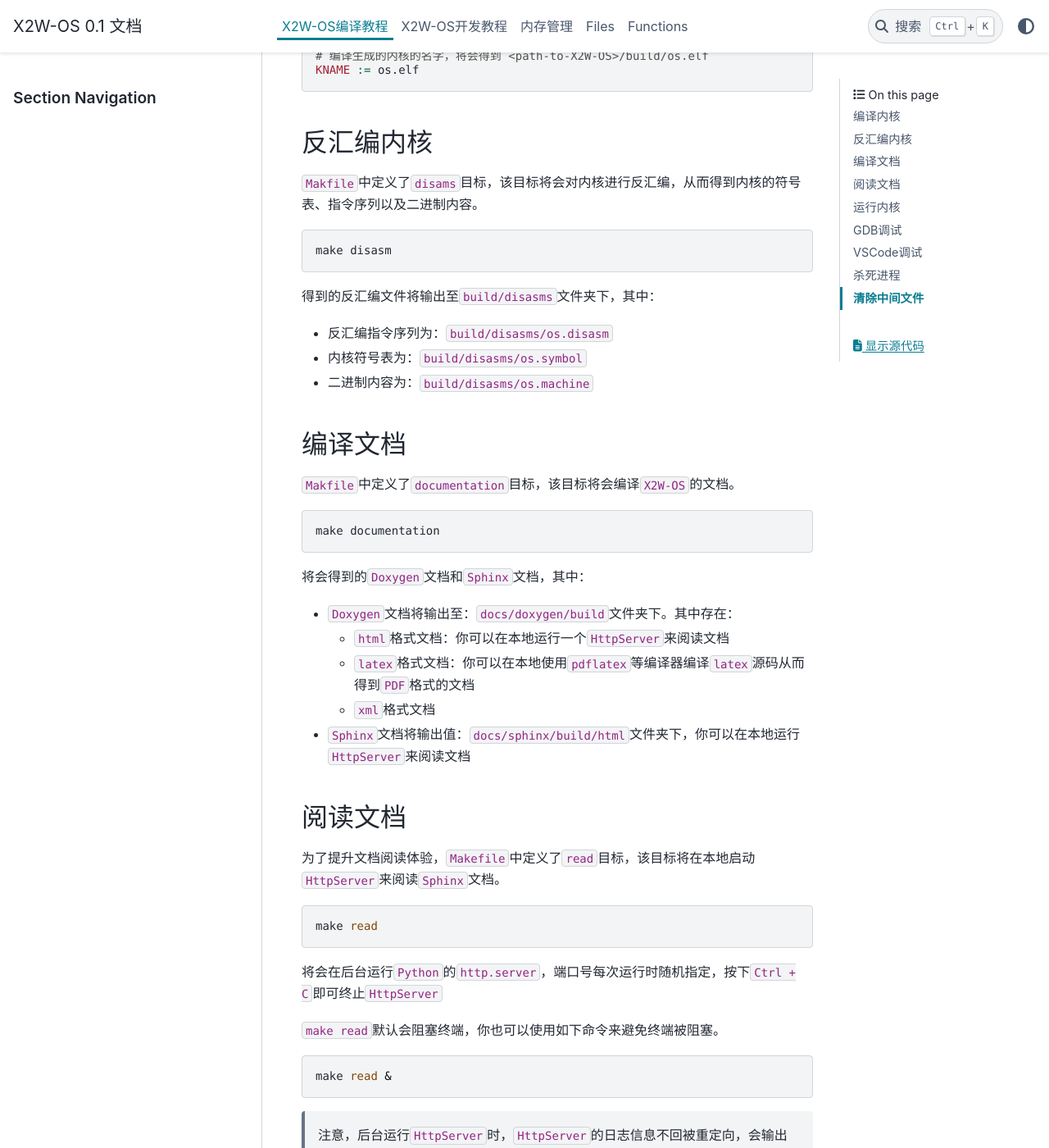
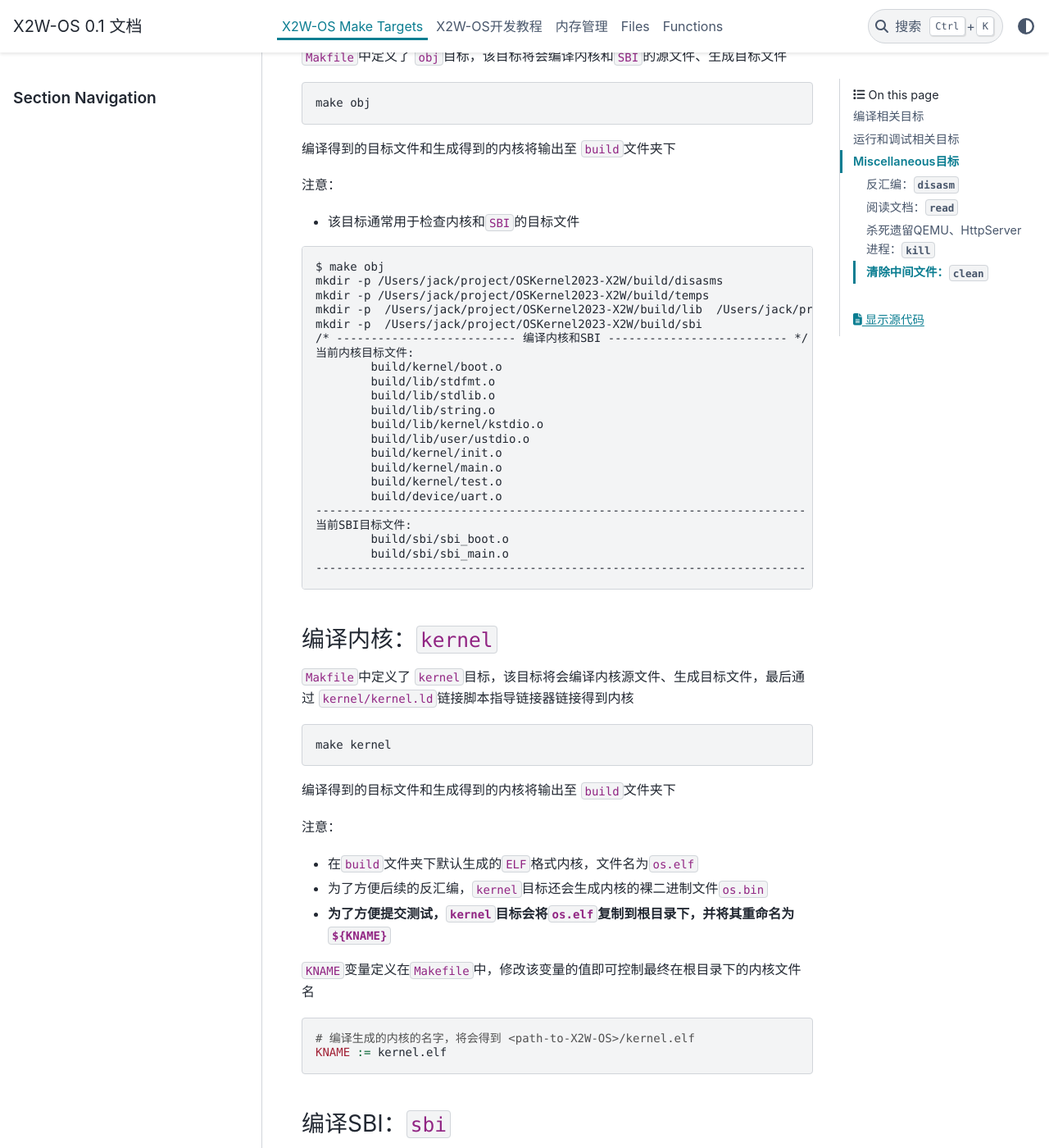
Before and after one commit to jackwang0108/X2W-OS, a Sphinx documentation site: the page built from docs/sphinx/source/docs/compile-tutorial.md, in a window 1280 px wide and 1400 px high, scrolled down 675 px. Shown: the whole window at 82% size. Built offline with Sphinx 7.4.7 and the PyData theme 0.15.4, drawn with Linux system fonts in a browser that asks for light colours; some of the changed text lies outside the part shown.

Commit message:
update makefile

````diff
--- a/docs/sphinx/source/docs/compile-tutorial.md
+++ b/docs/sphinx/source/docs/compile-tutorial.md
@@ -1,127 +1,221 @@
-# X2W-OS编译教程
+# X2W-OS Make Targets
 
-`X2W-OS`使用`make`来管理项目。具体来说，`X2W-OS`的`Makefile`支持的功能有：
+`X2W-OS`使用 `make`来管理项目。具体来说，`X2W-OS`的 `Makefile`中所有的目标可以分为三类：
 
-- **编译内核**：编译源文件并链接生成内核
-- **编译文档**：编译`X2W-OS`文档
-- **其他功能**：反汇编内核代码、生成内核符号表、本地阅读文档、`GDB`调试、`VSCode`调试等功能
+- **编译相关目标**：编译内核、编译`SBI`、编译文档
+- **运行调试相关目标**：使用`QEMU`运行`X2W-OS`、使用`GDB`、`VSCode`调试`X2W-OS`
+- **Miscellaneous目标**：具有多种用途的目标，例如杀死所有`QEMU`进程、启动`HttpServer`阅读文档……
 
-关于`Makefile`的源代码，请参考`X2W-OS`项目根目录下的[Makefile文件](../../../../Makefile)
+下面将分别介绍`X2W-OS`中这三类目标。
 
 
 
-## 编译内核
+> 关于 `Makefile`的源代码，请参考 `X2W-OS`项目根目录下的[Makefile文件](../../../../Makefile)
 
-`Makfile`中定义了`kernel`目标，该目标将会编译所有的源文件、生成目标文件，最后通过`os.ld`链接脚本指导链接器链接得到内核。
+
+
+## 编译相关目标
+
+`X2W-OS`的`Makefile`中分别提供了编译源文件、内核、`SBI`、文档的目标
+
+### 编译源文件：`obj`
+
+`Makfile`中定义了 `obj`目标，该目标将会编译内核和`SBI`的源文件、生成目标文件
+
+```shell
+make obj
+```
+
+编译得到的目标文件和生成得到的内核将输出至 `build`文件夹下
+
+注意：
+
+- 该目标通常用于检查内核和`SBI`的目标文件
+
+```shell
+$ make obj
+mkdir -p /Users/jack/project/OSKernel2023-X2W/build/disasms
+mkdir -p /Users/jack/project/OSKernel2023-X2W/build/temps
+mkdir -p  /Users/jack/project/OSKernel2023-X2W/build/lib  /Users/jack/project/OSKernel2023-X2W/build/lib/kernel  /Users/jack/project/OSKernel2023-X2W/build/lib/user  /Users/jack/project/OSKernel2023-X2W/build/kernel  /Users/jack/project/OSKernel2023-X2W/build/device
+mkdir -p  /Users/jack/project/OSKernel2023-X2W/build/sbi
+/* -------------------------- 编译内核和SBI -------------------------- */
+当前内核目标文件:
+	build/kernel/boot.o
+	build/lib/stdfmt.o
+	build/lib/stdlib.o
+	build/lib/string.o
+	build/lib/kernel/kstdio.o
+	build/lib/user/ustdio.o
+	build/kernel/init.o
+	build/kernel/main.o
+	build/kernel/test.o
+	build/device/uart.o
+-----------------------------------------------------------------------
+当前SBI目标文件:
+	build/sbi/sbi_boot.o
+	build/sbi/sbi_main.o
+-----------------------------------------------------------------------
+```
+
+### 编译内核：`kernel`
+
+`Makfile`中定义了 `kernel`目标，该目标将会编译内核源文件、生成目标文件，最后通过 `kernel/kernel.ld`链接脚本指导链接器链接得到内核
 
 ```shell
 make kernel
 ```
 
-此外，生成得到的内核的名称由`KNAME`变量控制，并且编译得到的目标文件和生成得到的内核将输出至`build`文件夹下。
+编译得到的目标文件和生成得到的内核将输出至 `build`文件夹下
+
+注意：
+
+- 在`build`文件夹下默认生成的`ELF`格式内核，文件名为`os.elf`
+- 为了方便后续的反汇编，`kernel`目标还会生成内核的裸二进制文件`os.bin`
+- **为了方便提交测试，`kernel`目标会将`os.elf`复制到根目录下，并将其重命名为`${KNAME}`**
+
+`KNAME`变量定义在`Makefile`中，修改该变量的值即可控制最终在根目录下的内核文件名
 
 ```makefile
-# 编译生成的内核的名字，将会得到 <path-to-X2W-OS>/build/os.elf
-KNAME := os.elf
+# 编译生成的内核的名字，将会得到 <path-to-X2W-OS>/kernel.elf
+KNAME := kernel.elf
 ```
 
 
 
-## 反汇编内核
+### 编译SBI：`sbi`
 
-`Makfile`中定义了`disams`目标，该目标将会对内核进行反汇编，从而得到内核的符号表、指令序列以及二进制内容。
+`Makfile`中定义了 `sbi`目标，该目标将会编译`SBI`源文件、生成目标文件，最后通过 `sbi/sbi.ld`链接脚本指导链接器链接得到`SBI`
 
 ```shell
-make disasm
+make sbi
 ```
 
-得到的反汇编文件将输出至`build/disasms`文件夹下，其中：
+编译得到的目标文件和生成得到的`SBI`将输出至 `build`文件夹下
 
-- 反汇编指令序列为：`build/disasms/os.disasm`
-- 内核符号表为：`build/disasms/os.symbol`
-- 二进制内容为：`build/disasms/os.machine`
+注意：
+
+- 在`build`文件夹下默认生成的`ELF`格式`SBI`，文件名为`sbi.elf`
+- 为了方便后续的反汇编，`sbi`目标还会生成`SBI`的裸二进制文件`os.bin`
+- 为了方便提交测试，`kernel`目标会将`sbi.elf`复制到根目录下，并将其重命名为`${SNAME}`
+
+`SNAME`变量定义在`Makefile`中，修改该变量的值即可控制最终在根目录下的`SBI`文件名
+
+```makefile
+# 编译生成的内核的名字，将会得到 <path-to-X2W-OS>/sbi.elf
+SNAME := sbi.elf
+```
 
 
 
-## 编译文档
+### 编译文档：`documentation`
 
-`Makfile`中定义了`documentation`目标，该目标将会编译`X2W-OS`的文档。
+`Makfile`中定义了 `documentation`目标，该目标将会通过`Doxygen`和`Sphinx`编译文档系统
 
 ```shell
 make documentation
 ```
 
-将会得到的`Doxygen`文档和`Sphinx`文档，其中：
+编译得到的`Doxygen`文档和`Sphinx`文档将分别输出至：
 
-- `Doxygen`文档将输出至：`docs/doxygen/build`文件夹下。其中存在：
-  - `html`格式文档：你可以在本地运行一个`HttpServer`来阅读文档
-  - `latex`格式文档：你可以在本地使用`pdflatex`等编译器编译`latex`源码从而得到`PDF`格式的文档
-  - `xml`格式文档
-- `Sphinx`文档将输出值：`docs/sphinx/build/html`文件夹下，你可以在本地运行`HttpServer`来阅读文档
+- `<path-to-X2W-OS>/docs/doxygen/build`
+- `<path-to-X2W-OS>/docs/sphinx/build`
+
+注意：
+
+- `Sphinx`将会输出`html`格式的文档
+- `Doxygen`将会输出`html`、`latex`和`xml`三种格式的文档，你可以修改`<path-to-X2W-OS>/docs/doxygen/Doxyfile`来改变这一行为
+- 你可以使用`pdflatex`等其它工具生成诸如`PDF`等其他格式的文档
+
+> 关于如何在本地阅读`HTML`格式的文档，请参考
 
 
 
+### 编译内核和SBI：`all`
 
+`Makfile`中定义了 `all`目标，该目标将会：
 
-## 阅读文档
-
-为了提升文档阅读体验，`Makefile`中定义了`read`目标，该目标将在本地启动`HttpServer`来阅读`Sphinx`文档。
+- 编译内核
+- 编译`SBI`
 
 ```shell
-make read
+make all
 ```
-
-将会在后台运行`Python`的`http.server`，端口号每次运行时随机指定，按下`Ctrl + C`即可终止`HttpServer`
-
-`make read`默认会阻塞终端，你也可以使用如下命令来避免终端被阻塞。
-
-```shell
-make read &
-```
-
-> 注意，后台运行`HttpServer`时，`HttpServer`的日志信息不回被重定向，会输出到终端上。需要用户手动进行重定向。
 
 
 
+### 编译内核、SBI和文档：`full`
 
+`Makfile`中定义了 `full`目标，该目标将会：
 
-## 运行内核
-
-`Makefile`提供了`run`目标，该目标将启动`QEMU`运行内核。`QEMU`的输出信息将输出在终端上。
+- 编译内核
+- 编译`SBI`
+- 编译文档
 
 ```shell
-make run
+make full
 ```
 
 
 
 
 
-## GDB调试
+## 运行和调试相关目标
 
-`QEMU`支持通过`GDB`连接到`QEMU`中进行调试，因此`Makefile`提供了`debug-gdb`目标，以通过`GDB`连接`QEMU`进行调试。
+`X2W-OS`的`Makefile`中提供了直接运行内核、使用`GDB`调试内核、使用`VSCode`调试内核的目标
+
+
+
+### 直接运行内核：`run`
+
+`Makefile`提供了 `run`目标，该目标将启动 `QEMU`运行内核。`QEMU`的输出信息将输出在终端上。
+
+```shell
+make run
+```
+
+> 警告：
+>
+> - 当前仅在`Ubuntu`上进行了测试，其他类`Unix/Linux`平台没有进行测试
+> - 无法在`MacOS`上运行，因为：
+>   - 通过`brew`安装的`qemu-system-riscv64`没有通过所有测试，无法将诸如`mret`等指令翻译为本地指令（`JIT`）
+>   - 通过`port`安装依赖库后从源码编译`QEMU-7.2.0`时会因为导入头文件问题报错
+
+
+
+
+
+### GDB调试：`debug-gdb`
+
+`QEMU`支持通过 `GDB`连接到 `QEMU`中进行调试，因此 `Makefile`提供了 `debug-gdb`目标，以通过 `GDB`连接 `QEMU`进行调试。
 
 ```shell
 make debug-gdb
 ```
 
-此时，`GDB`程序将在前台运行，而`QEMU`将在后台运行。退出时首先按下`Ctrl+C`以终止`QEMU`，而后输入`quit`后按下回车以退出`GDB`。
+运行该命令后，`GDB`将在前台运行，而 `QEMU`将在后台运行。退出时首先按下 `Ctrl+C`以终止 `QEMU`，而后输入 `quit`后按下回车以退出 `GDB`。
+
+> 注意：
+>
+> - `Makefile`将搜索`gdb-multiarch`或者`riscv64-unknown-elf-gdb`，你可以通过包管理安装或者手动编译安装
+> - 如果`Makefile`无法找到两个`GDB`中的任意一个，那么就会报错，而后终止运行
 
 
 
-## VSCode调试
+### VSCode调试：`debug-vscode`
 
-`VSCode`内嵌入了`UI`形式的`GDB`。因此诸如函数调用栈、全局变量、寄存器等调试信息非常易于观察，因此`Makefile`提供了`debug-vscode`实现以通过`VSCode`连接`QEMU`进行调试
+`VSCode`内嵌入了 `UI`形式的 `GDB`。因此诸如函数调用栈、全局变量、寄存器等调试信息非常易于观察，因此 `Makefile`提供了 `debug-vscode`实现以通过 `VSCode`连接 `QEMU`进行调试
 
 ```shell
 make debug-vscode
 ```
 
-此时，`QEMU`将在前台运行，`QEMU`的输出信息将输出到屏幕上，并将`GDB`端口暴露到本机的`1234`端口。
+此时，`QEMU`将在前台运行，`QEMU`的输出信息将输出到屏幕上，并将 `GDB`端口暴露到本机的 `1234`端口。
 
-按照下述步骤在`VSCode`开始调试：
 
-- 在项目根目录中的`.vscode`文件夹下的`launch.json`文件的`configuration`项中添加如下配置：
+
+接下来，按照下述步骤配置 `VSCode`，以能够在`VSCode`中调试：
+
+- 在项目根目录中的 `.vscode`文件夹下的 `launch.json`文件的 `configuration`项中添加如下配置：
 
 ```json
 {
@@ -129,39 +223,94 @@
     "type": "cppdbg",
     "request": "attach",
     "useExtendedRemote": true,
-    "program": "${workspaceFolder}/build/<内核文件名，即KNAME变量的值>",
+    "program": "${workspaceFolder}/build/os.elf",
     "miDebuggerServerAddress": "<本机IP地址>::1234",
-    "miDebuggerPath": "/usr/bin/gdb-multiarch",
+    "miDebuggerPath": "<本机gdb-multiarch或者riscv64-unknown-elf-gcc的绝对路径>",
 }
 ```
 
-- 在`VSCode`的侧边栏中的`运行和调试`选项卡下选择`Attach to QEMU`调试配置
-- 按下`F5`启动`VSCode`中的`GDB`，即可连接到本机的`1234`端口开始调试
+- 在 `VSCode`的侧边栏中的 `运行和调试`选项卡下选择 `Attach to QEMU`调试配置
+- 按下 `F5`启动 `VSCode`中的 `GDB`，即可连接到本机的 `1234`端口开始调试
 
 
 
 
 
-## 杀死进程
+## Miscellaneous目标
 
-有的时候因为一些原因可能导致`QEMU`进程没有关闭，或者`HttpServer`没能关闭，因此`Makefile`提供了`kill`命令来杀死遗留的进程
+`X2W-OS`的`Makefile`中提供了其他诸多目标以帮助更好的进行开发
+
+
+
+### 反汇编：`disasm`
+
+`Makfile`中定义了 `disams`目标，该目标将会对`ELF`格式的内核和`SBI`进行反汇编，从而得到符号表、指令序列以及裸二进制内容。
+
+```shell
+make disasm
+```
+
+得到的反汇编内容将输出至 `build/disasms`文件夹下，其中：
+
+- 反汇编指令序列为：`build/disasms/{os,sbi}.disasm`
+- 内核符号表为：`build/disasms/{os,sbi}.symbol`
+- 二进制内容为：`build/disasms/{os,sbi}.machine`
+
+
+
+### 阅读文档：`read`
+
+为了提升文档阅读体验，`Makefile`中定义了 `read`目标，该目标将在本地启动 `HttpServer`来阅读 `Sphinx`文档。
+
+```shell
+make read
+```
+
+将会在后台运行 `HttpServer`，端口号每次运行时随机指定，按下 `Ctrl + C`即可终止 `HttpServer`
+
+> 注意：
+>
+> - 目前`Makefile`仅支持运行`Python`的`HttpServer`，如果使用诸如`node.js`的`HttpServer`，请自行添加
+> - `Makefile`对Python版本差异进行了屏蔽：
+>   - `Python2`中的`HttpServer`由`SimpleHTTPServer`提供
+>   - `Python3`中的`HttpServer`由`http.server`提供
+
+
+
+此外，`make read`默认会阻塞终端，你也可以使用如下命令来避免终端被阻塞。
+
+```shell
+make read &
+```
+
+> 注意，`Python`，`HttpServer`的日志信息不会被重定向，因此会依旧输出到终端上，需要用户手动进行重定向。
+
+
+
+### 杀死遗留QEMU、HttpServer进程：`kill`
+
+很多时候可能会导致存在遗留的进程：
+
+- 在使用`GDB`调试的时候，可能因为错误的退出方式，导致 `QEMU`进程没有关闭
+- 与此类似，可能有时候把 `HttpServer`进程挂到后台运行忘记关闭
+- ……
+
+因此 `Makefile`提供了 `kill`命令来杀死遗留的`QEMU`、`HttpServer`和`GDB`进程
 
 ```shell
 make kill
 ```
 
-将会杀死所有的`QEMU`和`HttpServer`进程
 
 
 
 
+### 清除中间文件：`clean`
 
-## 清除中间文件
-
-`Makefile`提供了`clean`目标以清除编译过程中产生的所有的文件
+`Makefile`提供了 `clean`目标以清除编译过程中产生的所有的文件
 
 ```shell
 make clean
 ```
 
-将会清空`build`文件夹和`docs`文件夹中的文档。
+将会清空 `build`文件夹和 `docs`文件夹中的文档。
````
Also changed, not shown: 1 other file.
